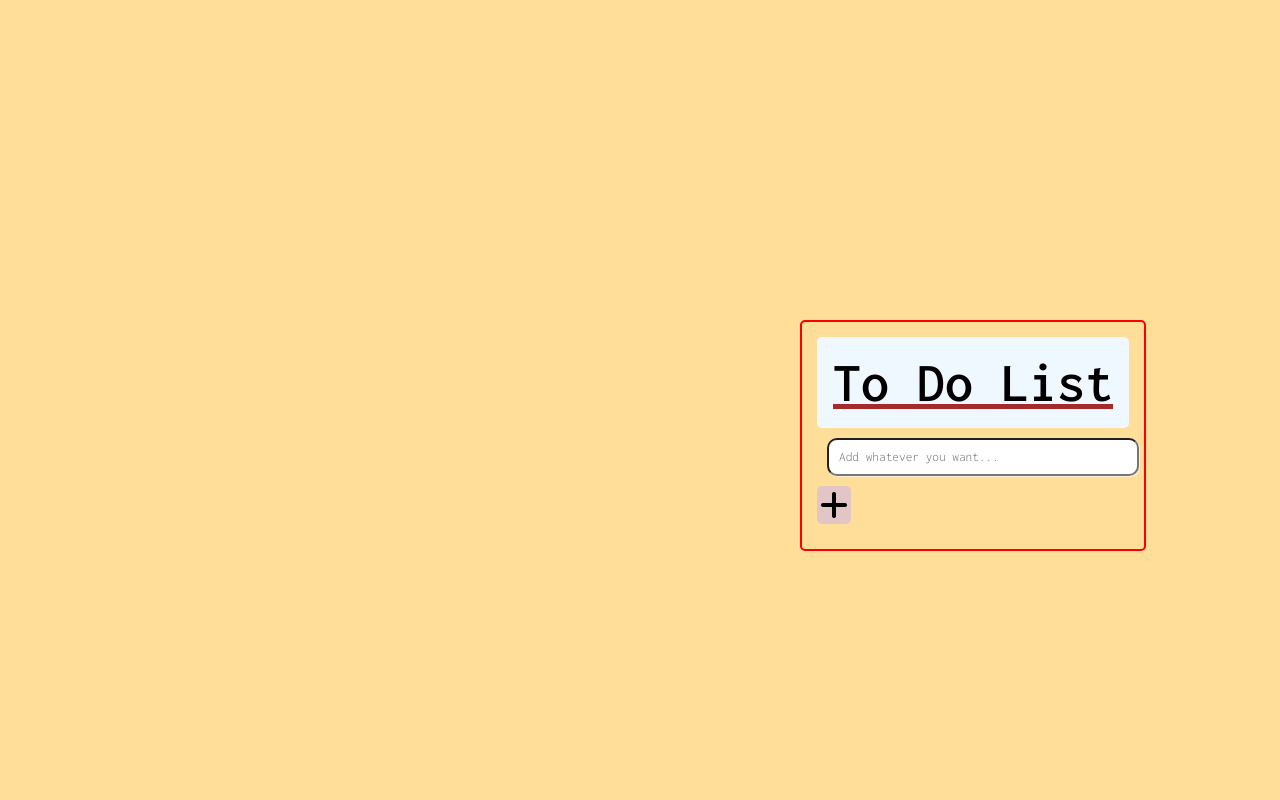
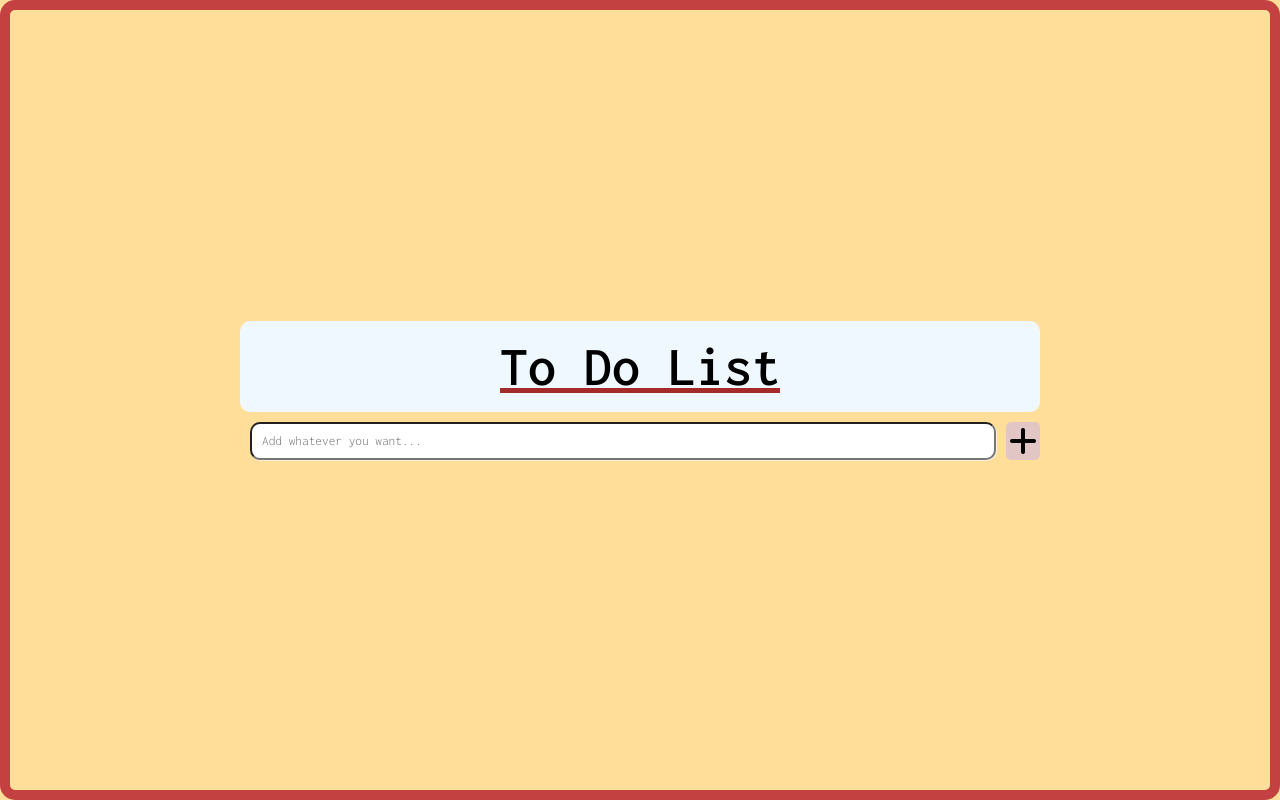
Before and after one commit to CharlieCharlie79/To_Do_List_2, a plain HTML site: page index.html in a window 1280 px wide. Drawn offline with Linux system fonts and the light colour scheme.

Commit message:
Final touches Css

```diff
--- a/index.html
+++ b/index.html
@@ -14,16 +14,19 @@
     <section>
         <div class="box">
             <div class="box-container">
-                <header>
+                <div class="box-content">
+
                     <h1>To Do List</h1>
-                    <input type="text" placeholder="Add whatever you want..." id="txt">
-                    <span class="icon add-item"><i class="fa-solid fa-plus rotate"></i></span>
+                    <header>
 
-                </header>
+                        <input type="text" placeholder="Add whatever you want..." id="txt">
+                        <span class="icon add-item"><i class="fa-solid fa-plus rotate"></i></span>
+                    </header>
 
-                <div class="list">
-                    <ul class="ul-list" id="ul-id">
-                    </ul>
+                    <div class="list">
+                        <ul class="ul-list" id="ul-id" type="I">
+                        </ul>
+                    </div>
                 </div>
             </div>
         </div>
--- a/style.css
+++ b/style.css
@@ -19,7 +19,8 @@ h1
     text-decoration-color: brown;
     background-color: aliceblue;
     padding: 1rem;
-    border-radius: 5px;
+    border-radius: 10px;
+    text-align: center;
 }
 
 input
@@ -35,8 +36,31 @@ ul, li
 {
     font-size: 1.5rem;
     text-decoration: solid;
-    list-style: none;
+
     padding: 5px;
+}
+
+li
+{
+  color:rgb(23, 63, 7);
+  font-weight: 900;
+  background-color: cadetblue;
+  border: 1px solid black;
+  display: flex;
+  flex-direction: row;
+  align-items: center;
+  padding:20px 0 20px 20px;
+  border-radius: 10px;
+  margin-top: 10px;
+}
+
+button
+{
+  font-size: 1rem;
+  background-color: aqua;
+  font-weight: 700;
+  border-radius: 10px;
+  margin-left: auto;
 }
 
 .fa-plus
@@ -73,10 +97,37 @@ ul, li
 
 .box
 {
-    position: absolute;
-    top:20rem;
-    transform: translate(50rem, 0);
-    border: 2px solid #ff0000;
-    padding: 15px;
-    border-radius: 5px;
+  border: 10px solid #c44141;
+  padding: 5rem;
+  border-radius: 15px;
+  display: table;
+  position: absolute;
+  top: 0;
+  left: 0;
+  height: 100%;
+  width: 100%;
 }
+
+.box-container
+{
+  display: table-cell;
+  vertical-align: middle;
+}
+
+.box-content
+{
+  margin-left: auto;
+  margin-right: auto;
+  width: 800px;
+}
+
+header
+{
+  display: flex;
+  align-items: center;
+}
+
+.list
+{
+
+}
```
